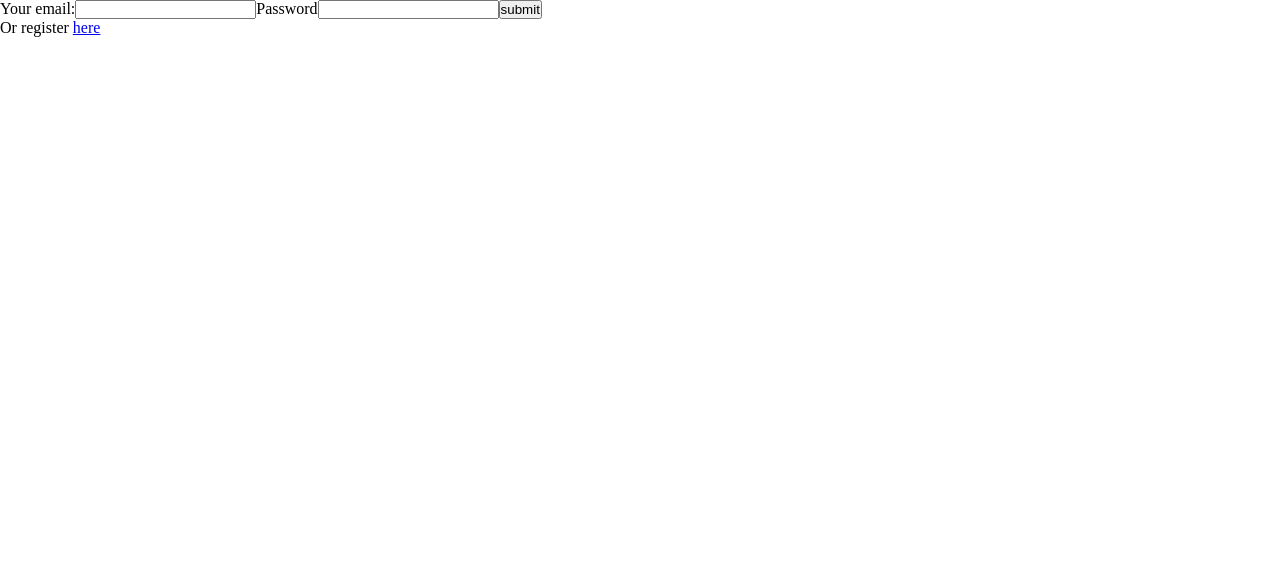
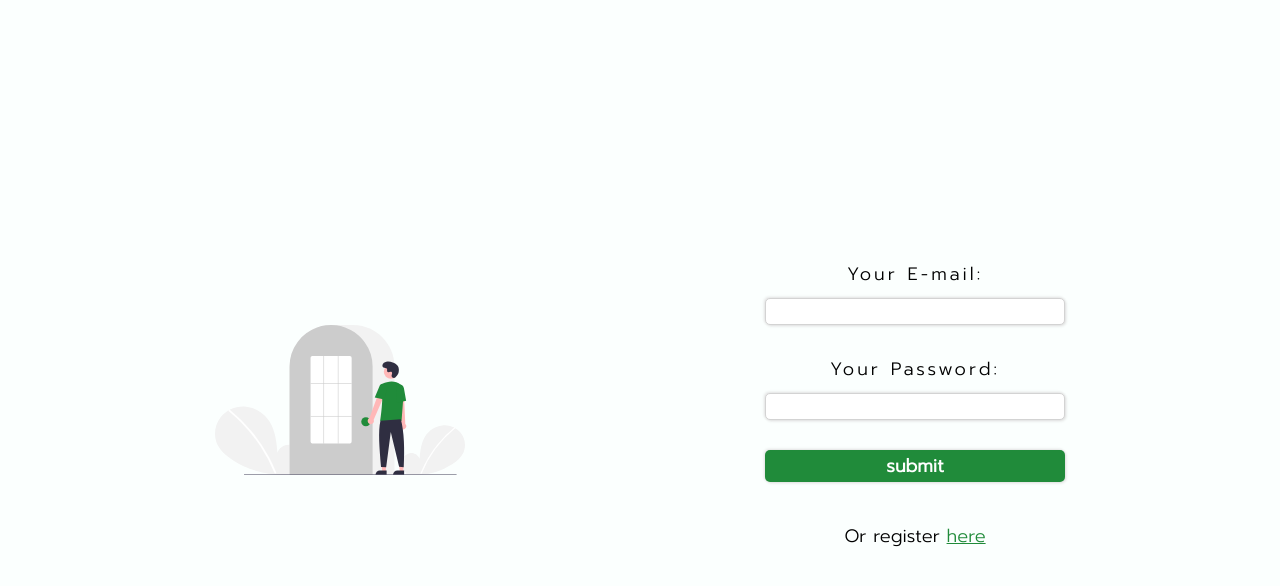
Before and after one commit to noureddinalsabbagh/Multi_Translator, a React (Create React App) app in the folder client/: page /login in a window 1280 px wide. Shown: the top 586 px of the page. Built offline with nearby package versions, Linux system fonts and the light colour scheme.

Commit message:
add login component style

```diff
--- a/client/src/App.js
+++ b/client/src/App.js
@@ -12,7 +12,7 @@ function App() {
   return (
     <div className="App">
       <Routes>
-        <Route path="/home" element={<Home />} />
+        <Route path="/home" element={<PrivateRoute outlet={<Home />} />} />
 
         <Route path="/login" element={<Login />} />
         <Route path="/register" element={<Register />} />
--- a/client/src/components/Login.jsx
+++ b/client/src/components/Login.jsx
@@ -2,6 +2,7 @@ import { useEffect, useState } from 'react';
 import { useDispatch, useSelector } from 'react-redux';
 import { Link, useNavigate } from 'react-router-dom';
 import { sendLoginForm } from '../redux/actions/userActions';
+import SVG from "../images/login.svg"
 
 const Login = () => {
   const navigate = useNavigate()
@@ -28,26 +29,35 @@ const Login = () => {
   }, [])
   return (
     <>
+      <div className="loginContainer">
+        <img className="image"
+          src={SVG} alt="login_photo" />
+
+
+
         <form onSubmit={handleSubmit} className="loginForm">
-        <label htmlFor="">Your email:</label>
+          <label className="loginForm__label" htmlFor="">Your E-mail:</label>
           <input
+            className="loginForm__input"
             onChange={(e) => handleChange(e)}
             type="email"
             name="email"
             id="email"
           />
-        <label htmlFor="password">Password</label>
+          <label className="loginForm__label" htmlFor="password">Your Password:</label>
           <input
+            className="loginForm__input"
             onChange={(e) => handleChange(e)}
             type="password"
             name="password"
             id="password"
           />
-        <button type="submit">submit</button>
-      </form>
-      <p>
+          <button className="loginForm__submit" type="submit">submit</button>
+          <p className="loginForm__text">
             Or register <Link to="/register">here</Link>
           </p>
+        </form>
+      </div>
     </>
   );
 };
--- a/client/src/scss/abstracts/_variables.scss
+++ b/client/src/scss/abstracts/_variables.scss
@@ -0,0 +1,12 @@
+@import url("https://fonts.googleapis.com/css2?family=Prompt:wght@300&display=swap");
+
+$bgColor: #fbfffe;
+
+$mainFont: "Prompt", sans-serif;
+
+$borderRadius: 5px;
+
+$fontSizeMob: 18px;
+$fontSizePad: 22px;
+
+$buttonColor: #208b3a;
--- a/client/src/scss/login.scss
+++ b/client/src/scss/login.scss
@@ -0,0 +1,116 @@
+@use "./abstracts/mixins" as mix;
+@use "./abstracts/variables" as vars;
+
+.loginContainer {
+    height: 100vh;
+    @include mix.flexBox(row, center, center);
+    background-color: vars.$bgColor;
+}
+.image {
+    width: 300px;
+    z-index: 1;
+    display: none;
+}
+.loginForm {
+    height: 100vh;
+    background-color: vars.$bgColor;
+    @include mix.flexBox(column, center, center);
+    font: {
+        family: vars.$mainFont;
+        size: vars.$fontSizeMob;
+    }
+    & * {
+        margin-bottom: 20px;
+    }
+    &__label {
+        letter-spacing: 3px;
+        margin: 10px 10px;
+    }
+    &__input {
+        width: 300px;
+        padding: 5px;
+        border-radius: vars.$borderRadius;
+        border: 0.5px lightgray solid;
+        box-shadow: 1px 1px 3px #dcdcdc, -1px -1px 3px #e4e4e4;
+
+        &:focus {
+            outline: none;
+        }
+    }
+
+    &__text {
+        max-width: 300px;
+        margin: 20px 0 0;
+        text-align: center;
+        & a {
+            color: vars.$buttonColor;
+        }
+    }
+    &__submit {
+        width: 300px;
+        margin-top: 10px;
+        padding: 2px;
+        border-radius: vars.$borderRadius;
+        border: none;
+        box-shadow: 1px 1px 3px #dcdcdc, -1px -1px 3px #e4e4e4;
+        background-color: vars.$buttonColor;
+        color: white;
+        font: {
+            family: vars.$mainFont;
+            weight: bold;
+            size: vars.$fontSizeMob;
+        }
+
+        &:hover {
+            background-color: darken((vars.$buttonColor), 10%);
+            transition: 0.5s;
+        }
+    }
+}
+// Ipad Break point
+
+@media screen and (min-width: 790px) {
+    .image {
+        width: 280px;
+        display: block;
+        margin-right: 75px;
+    }
+
+    .registerForm {
+        font-size: vars.$fontSizePad;
+
+        &__input {
+            width: 400px;
+            padding: 15px;
+        }
+
+        &__text {
+            max-width: 400px;
+        }
+
+        &__submit {
+            width: 400px;
+            font-size: vars.$fontSizePad;
+        }
+    }
+}
+// big screens break point
+
+@media screen and (min-width: 1100px) {
+    .image {
+        width: 250px;
+        display: block;
+        margin-right: 300px;
+    }
+
+    .registerForm {
+        &__input {
+            width: 500px;
+        }
+
+        &__submit {
+            width: 500px;
+            font-weight: 400;
+        }
+    }
+}
```
Also changed, not shown: client/src/images/login.svg (added). Lines whose indentation alone changed are shown as unchanged.
